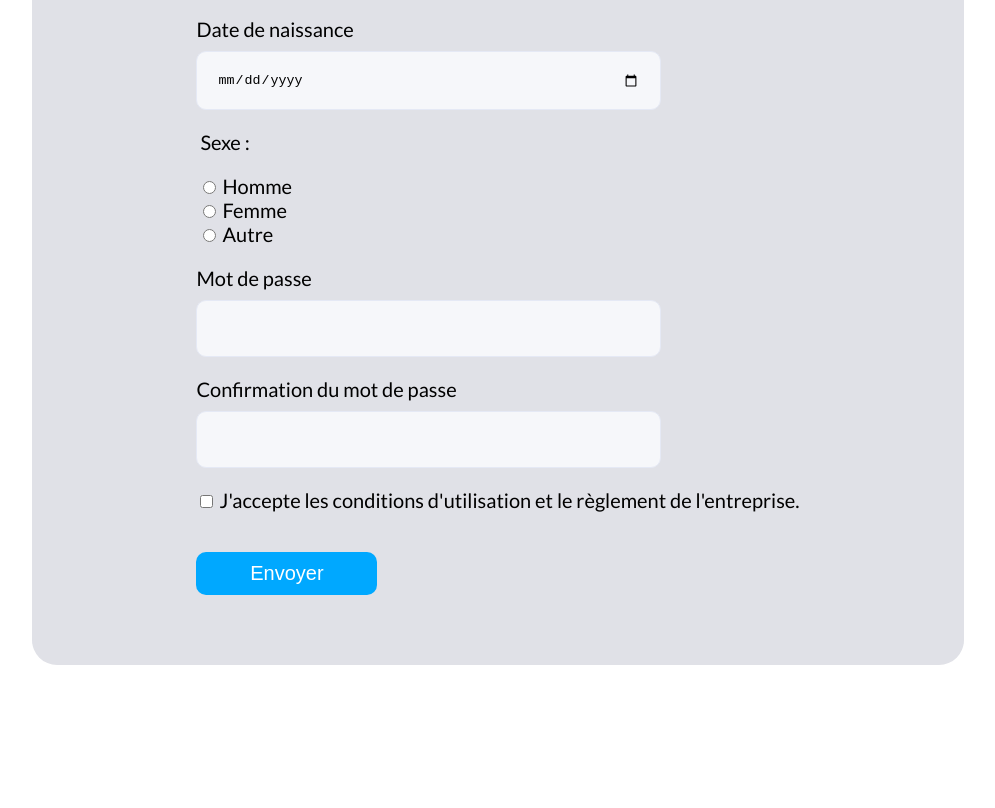
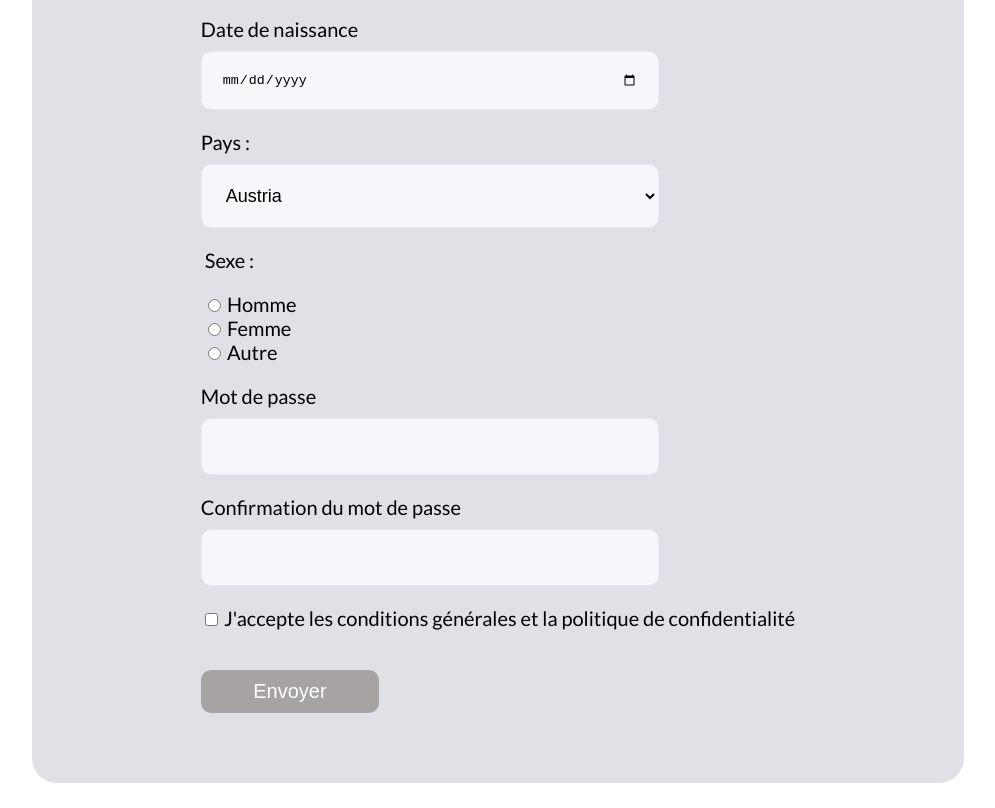
Before and after one commit to peaillaud/tpform, a plain HTML site: page pages/contact.html in a window 1280 px wide. Shown: the part 627-1435 px from the top of the page, without its empty margins (142-1137 px from the left). Before the commit the page ends 1317 px from the top, so only its background shows below. Drawn offline with Linux system fonts and the light colour scheme; a web font is replaced by a local one.

Commit message:
un peu de js

```diff
--- a/pages/contact.html
+++ b/pages/contact.html
@@ -28,7 +28,7 @@
     <main>
         <div class="container">
             <div class="formcontainer">
-                <form action="../scripts/app.js" method="post">
+                <form onsubmit="validerForm();return false" name="contact">
                     <div class="formitem">
                         <label for="nom">Nom</label>
                         <input type="text" name="nom" id="nom" placeholder="Nom" required>
@@ -49,6 +49,39 @@
                         <label for="naissance">Date de naissance</label>
                         <input type="date" name="naissance" id="naissance" placeholder="Date de naissance" required>
                     </div>
+                    <div class="formitem">
+                        <label for="pays">Pays :</label>
+                        <select name="pays" id="pays">
+                            <option value="AUT">Austria</option>
+                            <option value="BEL">Belgium</option>
+                            <option value="BGR">Bulgaria</option>
+                            <option value="HRV">Croatia</option>
+                            <option value="CYP">Cyprus</option>
+                            <option value="CZE">Czech Republic</option>
+                            <option value="DNK">Denmark</option>
+                            <option value="EST">Estonia</option>
+                            <option value="FIN">Finland</option>
+                            <option value="FRA">France</option>
+                            <option value="DEU">Germany</option>
+                            <option value="GRC">Greece</option>
+                            <option value="HUN">Hungary</option>
+                            <option value="IRL">Irland</option>
+                            <option value="ITA">Italy</option>
+                            <option value="LVA">Latvia</option>
+                            <option value="LTU">Lithuania</option>
+                            <option value="LUX">Luxembourg</option>
+                            <option value="MLT">Malta</option>
+                            <option value="NLD">Netherlands</option>
+                            <option value="POL">Poland</option>
+                            <option value="PRT">Portugal</option>
+                            <option value="ROU">Romania</option>
+                            <option value="SVK">Slovakia</option>
+                            <option value="SVN">Slovenia</option>
+                            <option value="ESP">Spain</option>
+                            <option value="SWE">Sweden</option>
+                        </select>
+
+                    </div>
                     <fieldset>
                         <legend>Sexe :</legend>
                         <div class="itemsboxfs">
@@ -68,20 +101,18 @@
                     </fieldset>
                     <div class="formitem">
                         <label for="password">Mot de passe</label>
-                        <input type="password" name="password" id="password"
-                            placeholder="&#9679;&#9679;&#9679;&#9679;&#9679;&#9679;" required>
+                        <input type="password" name="password" id="password" placeholder="&#9679;&#9679;&#9679;&#9679;&#9679;&#9679;" required>
                     </div>
                     <div class="formitem">
                         <label for="passwordconf">Confirmation du mot de passe</label>
-                        <input type="password" name="passwordconf" id="passwordconf"
-                            placeholder="&#9679;&#9679;&#9679;&#9679;&#9679;&#9679;" required>
+                        <input type="password" name="passwordconf" id="passwordconf" placeholder="&#9679;&#9679;&#9679;&#9679;&#9679;&#9679;" required>
                     </div>
                     <div class="formitem">
-                        <input type="checkbox" name="cgu" id="cgu" required>
-                        <label for="cgu">J'accepte les conditions d'utilisation et le règlement de l'entreprise.</label>
+                        <input type="checkbox" name="cgu" id="cgu" onclick="toggleCGU()" required>
+                        <label class="checkbox" for="cgu">J'accepte les conditions générales et la politique de confidentialité</label>
                     </div>
                     <div class="formitem">
-                        <input type="submit" value="Envoyer">
+                        <input type="submit" value="Envoyer" id="submit" disabled>
                     </div>
                 </form>
 
--- a/scripts/app.js
+++ b/scripts/app.js
@@ -1,7 +1,32 @@
-function verif(tel) {
-    if ((tel.length == 10)&& (tel[0] == 0)&& (tel[1] == 7 || tel[1] == 6)) {
-        console.log("true")
+var checkCGU = document.getElementById('cgu');
+
+
+function toggleCGU() {
+    if (checkCGU.checked) {
+        document.getElementById('submit').disabled = false;
     } else {
-        console.log("false")
+        document.getElementById('submit').disabled = true;
     }
 }
+
+function checkNumber(tel) {
+    if (tel.length !== 10) {
+        return false;
+
+    } else if (tel[0] !== "0") {
+        return false;
+    } else if (tel[1] !== "6" && tel[1] !== "7") {
+        return false;
+    } else {
+        return true;
+    }
+}
+
+function validerForm() {
+    let form = document.forms['contact'];
+    let num = form.elements['tel'].value;
+    if (!checkNumber(num)) {
+        alert("Veuillez entrer un numéro de téléphone valide");
+        return;
+    }
+}
--- a/styles/contact.css
+++ b/styles/contact.css
@@ -19,7 +19,14 @@
     margin-bottom: 25px;
 }
 
-input[type=text], input[type=email], input[type=tel], input[type=date], input[type=url], input[type=password], textarea {
+input[type=text],
+input[type=email],
+input[type=tel],
+input[type=date],
+input[type=password],
+input[type=number],
+select,
+textarea {
     display: block;
     margin-bottom: 20px;
     border: 1px solid #E5E9F5;
@@ -28,6 +35,11 @@ input[type=text], input[type=email], input[type=tel], input[type=date], input[ty
     margin-top: 10px;
     border-radius: 10px;
     width: 70%;
+    box-sizing: content-box;
+}
+
+input[type=checkbox] {
+    cursor: pointer;
 }
 
 fieldset {
@@ -57,8 +69,14 @@ input[type=radio] {
     margin-top: 20px;
 }
 
-label, legend {
+label,
+legend {
     font-size: 20px;
+}
+
+option,
+select {
+    font-size: 18px;
 }
 
 input[type=submit] {
@@ -73,7 +91,6 @@ input[type=submit] {
     width: 30%;
     cursor: pointer;
     transition: .25s;
-
 }
 
 input[type=submit]:hover {
@@ -81,3 +98,15 @@ input[type=submit]:hover {
     color: #fff;
     transition: .25s;
 }
+
+input:disabled {
+    background-color: rgb(168, 163, 163);
+    color: #fff;
+    cursor: default;
+}
+
+input:disabled:hover {
+    background-color: rgb(168, 163, 163);
+    color: #fff;
+    cursor: default;
+}
--- a/styles/style.css
+++ b/styles/style.css
@@ -57,6 +57,7 @@ nav {
     position: relative;
     left: 50px;
     font-weight: 500;
+    user-select: none;
 }
 
 .active {
```
